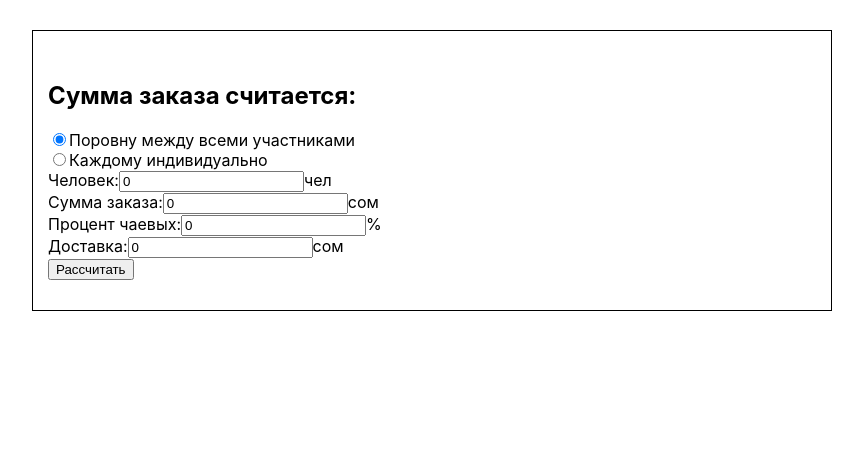
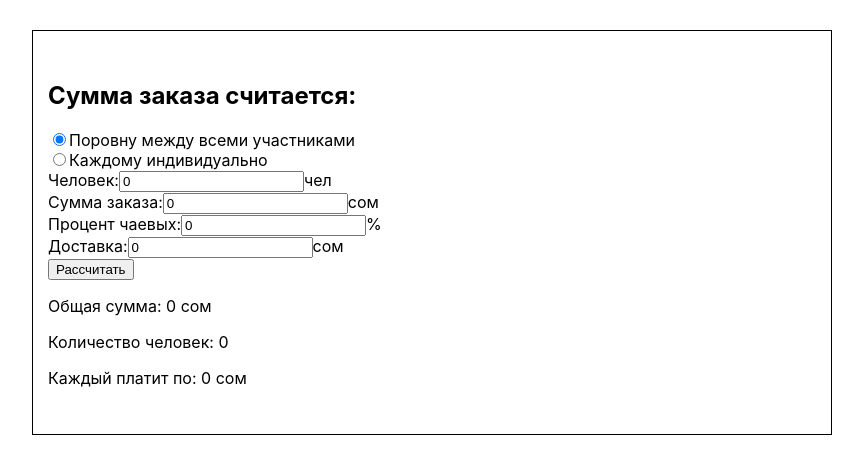
Before and after one commit to KamilyaMukhammedova/hw57-calculator-app, a React (Create React App) app: page / in a window 1280 px wide. Shown: the top 474 px of the page, without its empty margins (208-1071 px from the left). Built offline with nearby package versions, Linux system fonts and the light colour scheme.

Commit message:
#7 Создание компонента "SplitBill" и реализация его логики

```diff
--- a/src/components/ModeControl/ModeControl.js
+++ b/src/components/ModeControl/ModeControl.js
@@ -1,6 +1,7 @@
 import React from 'react';
 import SplitMode from "./SplitMode/SplitMode";
 import Service from "./Service/Service";
+import SplitBill from "./SplitBill/SplitBill";
 
 const ModeControl = (props) => {
   return (
@@ -41,6 +42,7 @@ const ModeControl = (props) => {
       <div>
         <button type="button" onClick={props.calculate}>Рассчитать</button>
       </div>
+      <SplitBill splitData={props.splitData}/>
     </div>
   );
 };
--- /dev/null
+++ b/src/components/ModeControl/SplitBill/SplitBill.js
@@ -0,0 +1,13 @@
+import React from 'react';
+
+const SplitBill = (props) => {
+  return (
+    <div>
+      <p>Общая сумма: {props.splitData.orderPrice} сом</p>
+      <p>Количество человек: {props.splitData.personsNumber}</p>
+      <p>Каждый платит по: {props.splitData.sumPerPerson} сом</p>
+    </div>
+  );
+};
+
+export default SplitBill;
--- a/src/containers/Calculator/Calculator.js
+++ b/src/containers/Calculator/Calculator.js
@@ -7,6 +7,7 @@ const Calculator = () => {
   const [splitData, setSplitData] = useState({
     personsNumber: 0,
     orderPrice: 0,
+    sumPerPerson: 0,
   });
   const [serviceData, setServiceData] = useState({
     tips: 0,
@@ -49,8 +50,13 @@ const Calculator = () => {
         parseInt(splitData.orderPrice) +
         ((parseInt(splitData.orderPrice) / 100) * parseInt(serviceData.tips)) +
         parseInt(serviceData.delivery);
+      const sumPerPerson = Math.ceil(totalSum / parseInt(splitData.personsNumber));
 
-      return  Math.ceil(totalSum / parseInt(splitData.personsNumber));
+
+      return setSplitData(prev => ({
+        ...prev,
+        sumPerPerson: sumPerPerson,
+      }));
     }
 
   };
```
